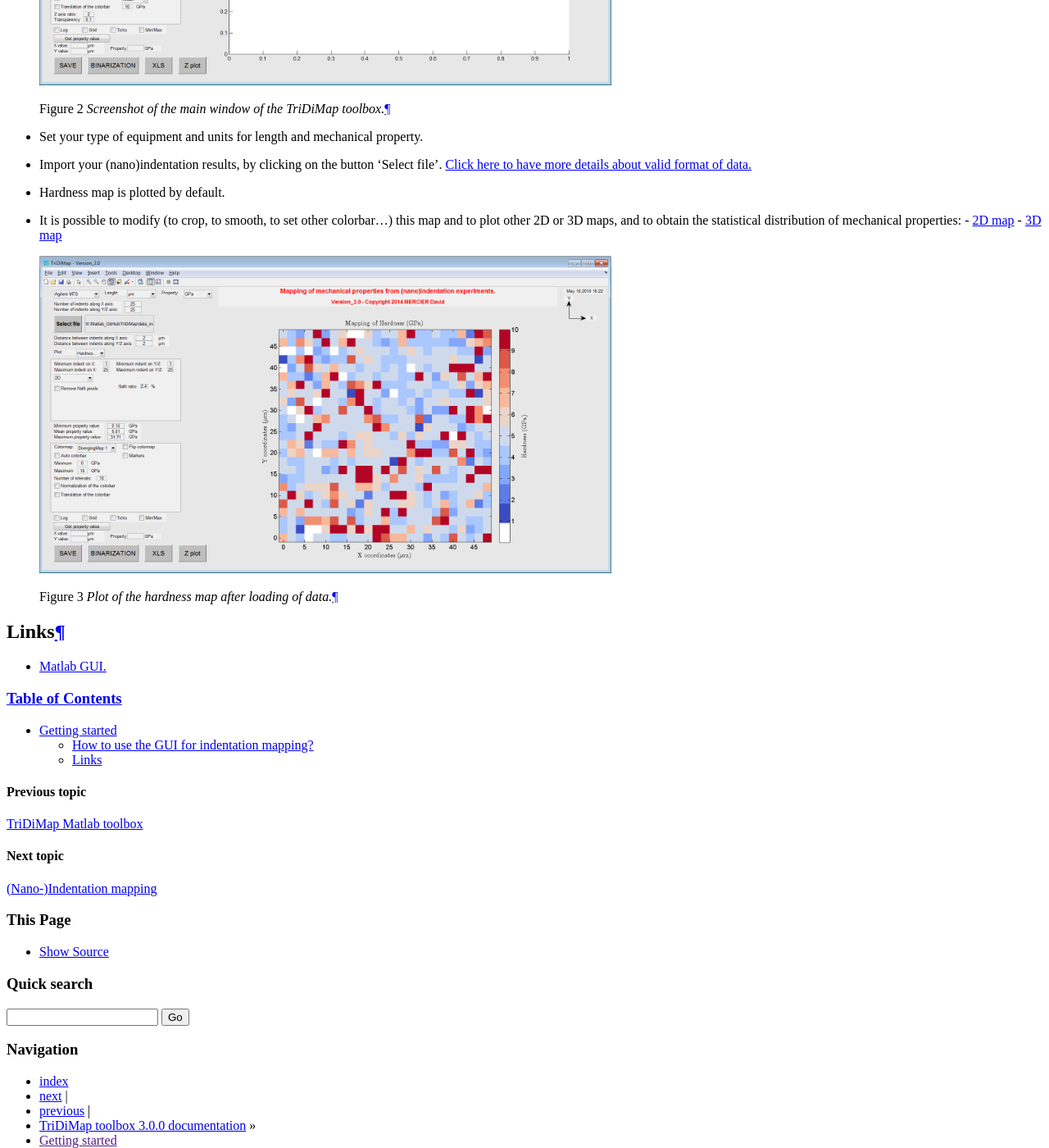
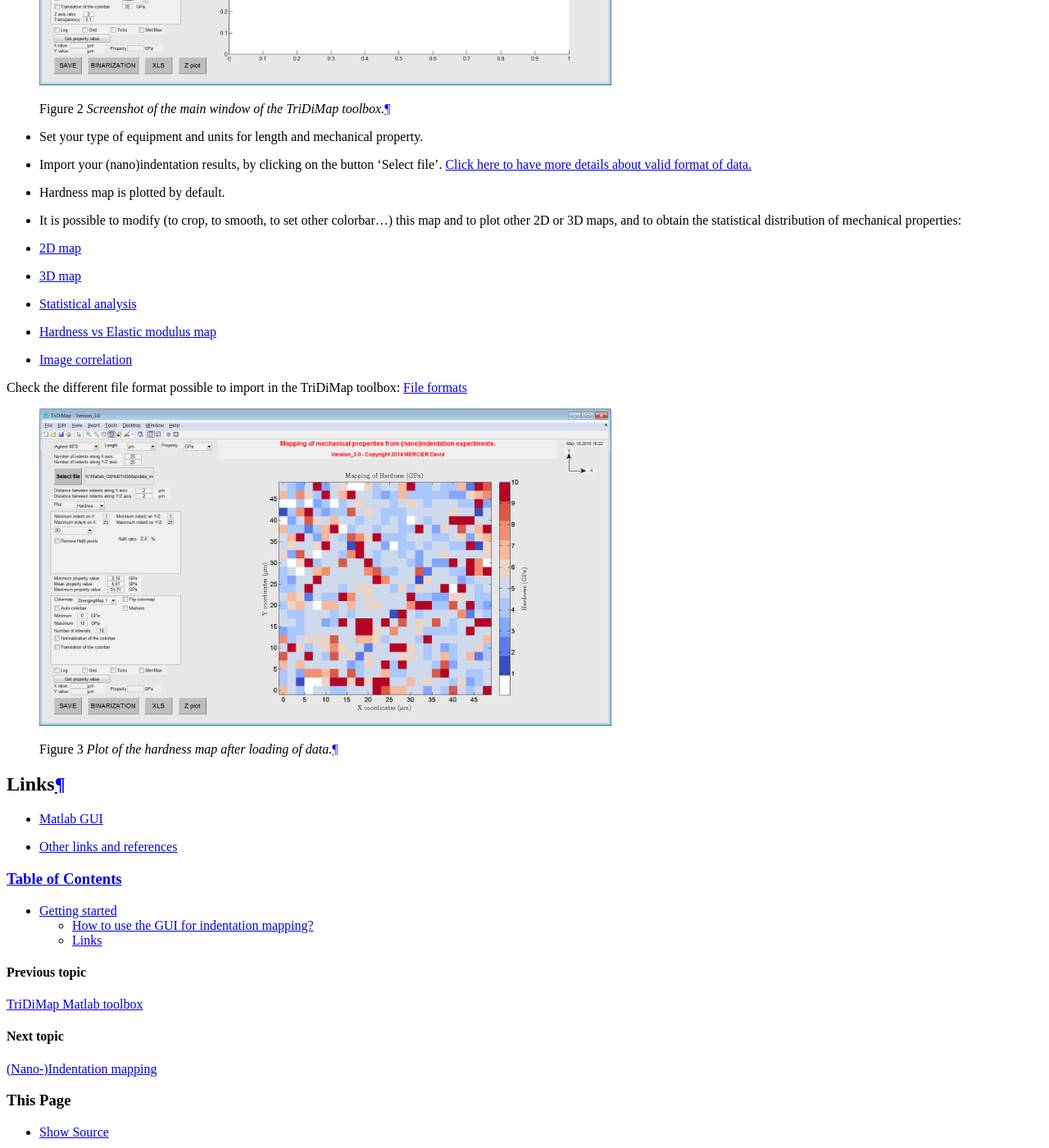
Before and after one commit to DavidMercier/TriDiMap, a Sphinx documentation site: the page built from doc/getting_started.rst, in a window 1280 px wide and 1400 px high, scrolled down 816 px. Shown: the whole window at 82% size. Built offline with Sphinx 7.4.7, drawn with Linux system fonts in a browser that asks for light colours; comment, search, counter and statistics services are not loaded.

Commit message:
Update getting_started.rst

```diff
--- a/doc/getting_started.rst
+++ b/doc/getting_started.rst
@@ -42,8 +42,13 @@ First of all a GUI is a Graphical User Interface.
 * Hardness map is plotted by default.
 
 * It is possible to modify (to crop, to smooth, to set other colorbar...) this map and to plot other 2D or 3D maps, and to obtain the statistical distribution of mechanical properties:
-  - `2D map <https://tridimap.readthedocs.io/en/latest/mapping.html>`_
-  - `3D map <https://tridimap.readthedocs.io/en/latest/tomography.html>`_
+- `2D map <https://tridimap.readthedocs.io/en/latest/mapping.html>`_
+- `3D map <https://tridimap.readthedocs.io/en/latest/tomography.html>`_
+- `Statistical analysis <https://tridimap.readthedocs.io/en/latest/pdf_cdf.html>`_
+- `Hardness vs Elastic modulus map <https://tridimap.readthedocs.io/en/latest/E_H.html>`_
+- `Image correlation <https://tridimap.readthedocs.io/en/latest/image_correlation.html>`_
+
+Check the different file format possible to import in the TriDiMap toolbox: `File formats <https://tridimap.readthedocs.io/en/latest/examples.html>`_
 
 .. figure:: ./_pictures/MTS_example1_25x25_H_GUI_00.png
    :scale: 40 %
@@ -54,4 +59,5 @@ First of all a GUI is a Graphical User Interface.
 Links
 #######
 
-* `Matlab GUI. <http://www.mathworks.com/discovery/matlab-gui.html>`_
+* `Matlab GUI <http://www.mathworks.com/discovery/matlab-gui.html>`_
+* `Other links and references <https://tridimap.readthedocs.io/en/latest/links_ref.html>`_
```
